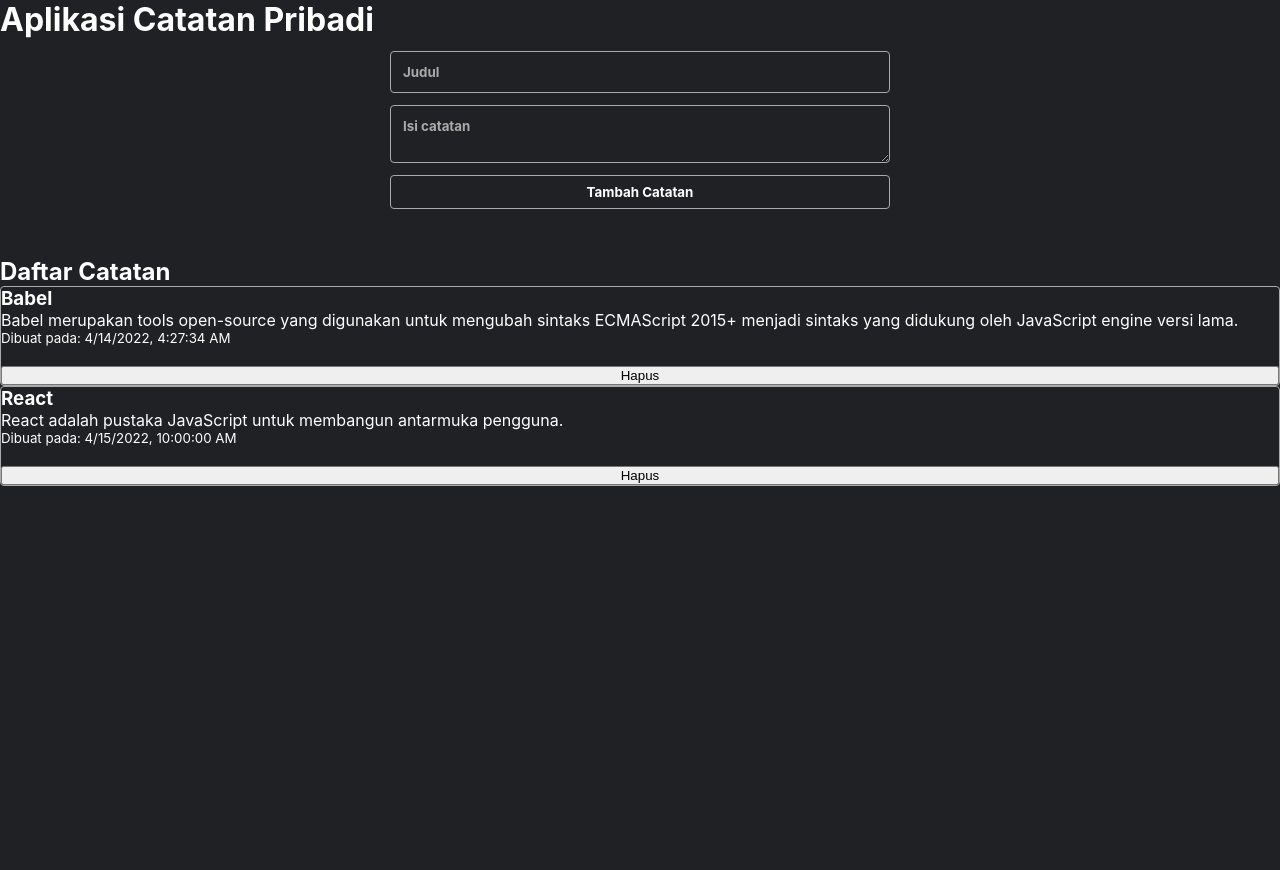
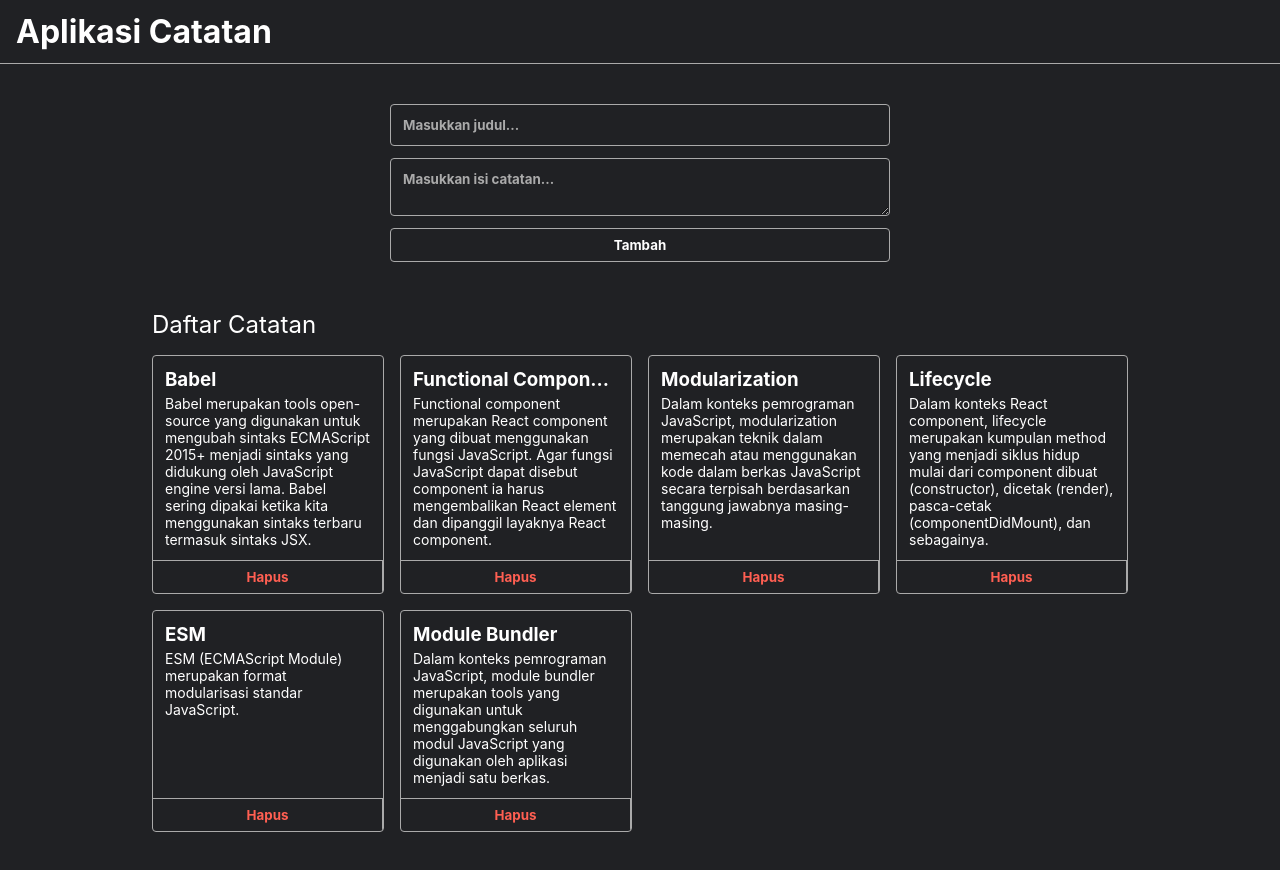
Before and after one commit to bryanpratama/Lesson, a React (Vite) app in the folder Personal-Notes/: page / in a window 1280 px wide. Shown: the top 870 px of the page. Before the commit the page ends 800 px from the top, so only its background shows below. Built offline with nearby package versions, Linux system fonts and the light colour scheme.

Commit message:
what happened i forgot what i did last night

```diff
--- a/Personal-Notes/src/App.jsx
+++ b/Personal-Notes/src/App.jsx
@@ -1,46 +1,13 @@
 import React, { useState } from "react";
-import NoteInput from "./components/NoteInput";
+import AddNote from "./components/AddNote";
 import NoteList from "./components/NoteList";
-import './styles/style.css';
-
-
-const initialNotes = [
-  {
-    id: 1,
-    title: "Babel",
-    body: "Babel merupakan tools open-source yang digunakan untuk mengubah sintaks ECMAScript 2015+ menjadi sintaks yang didukung oleh JavaScript engine versi lama.",
-    archived: false,
-    createdAt: "2022-04-14T04:27:34.572Z",
-  },
-  {
-    id: 2,
-    title: "React",
-    body: "React adalah pustaka JavaScript untuk membangun antarmuka pengguna.",
-    archived: false,
-    createdAt: "2022-04-15T10:00:00.000Z",
-  },
-];
+import { getInitialData } from "./utils/index";
 
 function App() {
-  const [notes, setNotes] = useState(initialNotes);
-  const [title, setTitle] = useState("");
-  const [body, setBody] = useState("");
+  const [notes, setNotes] = useState(getInitialData());
 
-  const handleAddNote = (e) => {
-    e.preventDefault();
-    if (!title || !body) return;
-
-    const newNote = {
-      id: +new Date(),
-      title,
-      body,
-      archived: false,
-      createdAt: new Date().toISOString(),
-    };
-
+  const handleAddNote = (newNote) => {
     setNotes([...notes, newNote]);
-    setTitle("");
-    setBody("");
   };
 
   const handleDeleteNote = (id) => {
@@ -48,18 +15,17 @@ function App() {
   };
 
   return (
-    <div className="App">
-      <h1>Aplikasi Catatan Pribadi</h1>
-      <NoteInput
-        title={title}
-        body={body}
-        setTitle={setTitle}
-        setBody={setBody}
-        handleAddNote={handleAddNote}
-      />
-      <NoteList notes={notes} handleDeleteNote={handleDeleteNote} />
+    <div className="note-app">
+      <header className="note-app__header">
+        <h1>Aplikasi Catatan</h1>
+      </header>
+      <div className="note-app__body">
+        <AddNote onAddNote={handleAddNote} />
+        <NoteList notes={notes} handleDeleteNote={handleDeleteNote} />
+      </div>
     </div>
   );
+
 }
 
 export default App;
--- /dev/null
+++ b/Personal-Notes/src/components/AddNote.jsx
@@ -0,0 +1,41 @@
+import React, { useState } from "react";
+
+function AddNote({ onAddNote }) {
+  const [title, setTitle] = useState("");
+  const [body, setBody] = useState("");
+
+  const handleSubmit = (e) => {
+    e.preventDefault();
+    if (title && body) {
+      onAddNote({
+        id: Date.now(),
+        title,
+        body,
+        createdAt: new Date().toISOString(),
+      });
+      setTitle("");
+      setBody("");
+    }
+  };
+
+  return (
+    <form onSubmit={handleSubmit} className="note-input">
+      <input
+        type="text"
+        placeholder="Masukkan judul..."
+        value={title}
+        onChange={(e) => setTitle(e.target.value)}
+        required
+      />
+      <textarea
+        placeholder="Masukkan isi catatan..."
+        value={body}
+        onChange={(e) => setBody(e.target.value)}
+        required
+      />
+      <button type="submit">Tambah</button>
+    </form>
+  );
+}
+
+export default AddNote;
--- a/Personal-Notes/src/components/NoteInput.jsx
+++ b/Personal-Notes/src/components/NoteInput.jsx
@@ -1,24 +1,33 @@
 import React from "react";
 
 function NoteInput({ title, body, setTitle, setBody, handleAddNote }) {
+  // Fungsi untuk membatasi panjang input judul
+  const handleTitleChange = (e) => {
+    if (e.target.value.length <= 50) {
+      setTitle(e.target.value);
+    }
+  };
+
   return (
     <form className="note-input" onSubmit={handleAddNote}>
-      <input
-        className="note-input-title"
-        type="text"
-        placeholder="Judul"
-        value={title}
-        onChange={(e) => setTitle(e.target.value)}
-      />
+      <div className="note-input__title">
+        <input
+          type="text"
+          placeholder="Judul"
+          value={title}
+          onChange={handleTitleChange}
+        />
+        <p className="note-input__title__char-limit">
+          Sisa karakter: {50 - title.length}
+        </p>
+      </div>
       <textarea
-        className="note-input-body"
-        placeholder="Isi catatan"
+        className="note-input__body"
+        placeholder="Tulis catatanmu di sini..."
         value={body}
         onChange={(e) => setBody(e.target.value)}
       ></textarea>
-      <button className="note-input-submit" type="submit">
-        Tambah Catatan
-      </button>
+      <button type="submit">Tambah Catatan</button>
     </form>
   );
 }
--- a/Personal-Notes/src/components/NoteItem.jsx
+++ b/Personal-Notes/src/components/NoteItem.jsx
@@ -2,17 +2,20 @@ import React from "react";
 
 function NoteItem({ note, handleDeleteNote }) {
   return (
-    <li className="note-item">
-      <h3 className="note-title">{note.title}</h3>
-      <p className="note-body">{note.body}</p>
-      <small className="note-date">
-        Dibuat pada: {new Date(note.createdAt).toLocaleString()}
-      </small>
-      <br />
-      <button className="note-delete" onClick={() => handleDeleteNote(note.id)}>
-        Hapus
-      </button>
-    </li>
+    <div className="note-item">
+      <div className="note-item__content">
+        <h3 className="note-item__title">{note.title}</h3>
+        <p className="note-item__body">{note.body}</p>
+      </div>
+      <div className="note-item__action">
+        <button
+          className="note-item__delete-button"
+          onClick={() => handleDeleteNote(note.id)}
+        >
+          Hapus
+        </button>
+      </div>
+    </div>
   );
 }
 
--- a/Personal-Notes/src/components/NoteList.jsx
+++ b/Personal-Notes/src/components/NoteList.jsx
@@ -3,10 +3,10 @@ import NoteItem from "./NoteItem";
 
 function NoteList({ notes, handleDeleteNote }) {
   return (
-    <div className="note-list">
-      <h2 className="note-list-title">Daftar Catatan</h2>
+    <div>
+      <h2>Daftar Catatan</h2>
       {notes.length > 0 ? (
-        <ul className="note-list-items">
+        <div className="notes-list">
           {notes.map((note) => (
             <NoteItem
               key={note.id}
@@ -14,9 +14,9 @@ function NoteList({ notes, handleDeleteNote }) {
               handleDeleteNote={handleDeleteNote}
             />
           ))}
-        </ul>
+        </div>
       ) : (
-        <p className="note-list-empty">Tidak ada catatan.</p>
+        <p className="notes-list__empty-message">Tidak ada catatan.</p>
       )}
     </div>
   );
```
Also changed, not shown: Personal-Notes/src/components/DeleteNote.jsx (added, +11 -0 lines).
